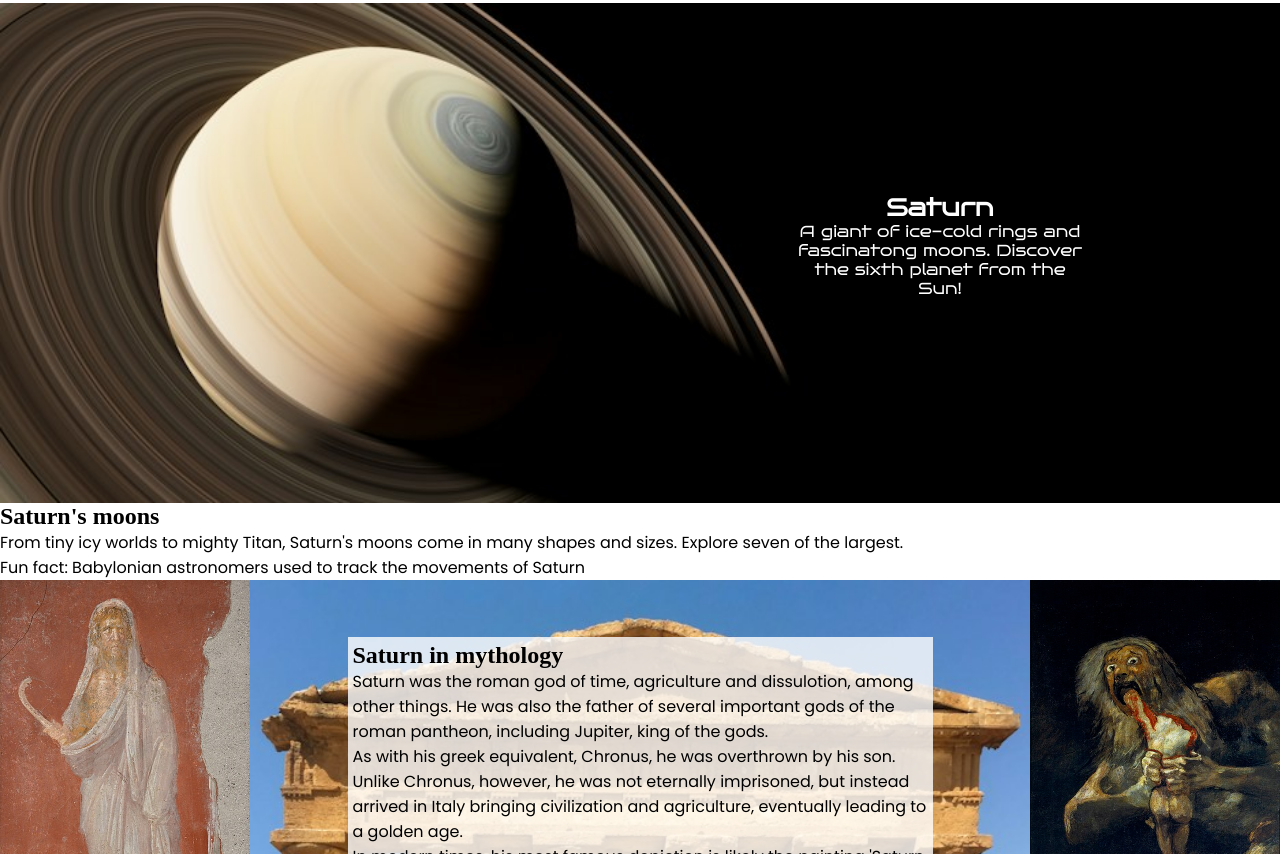
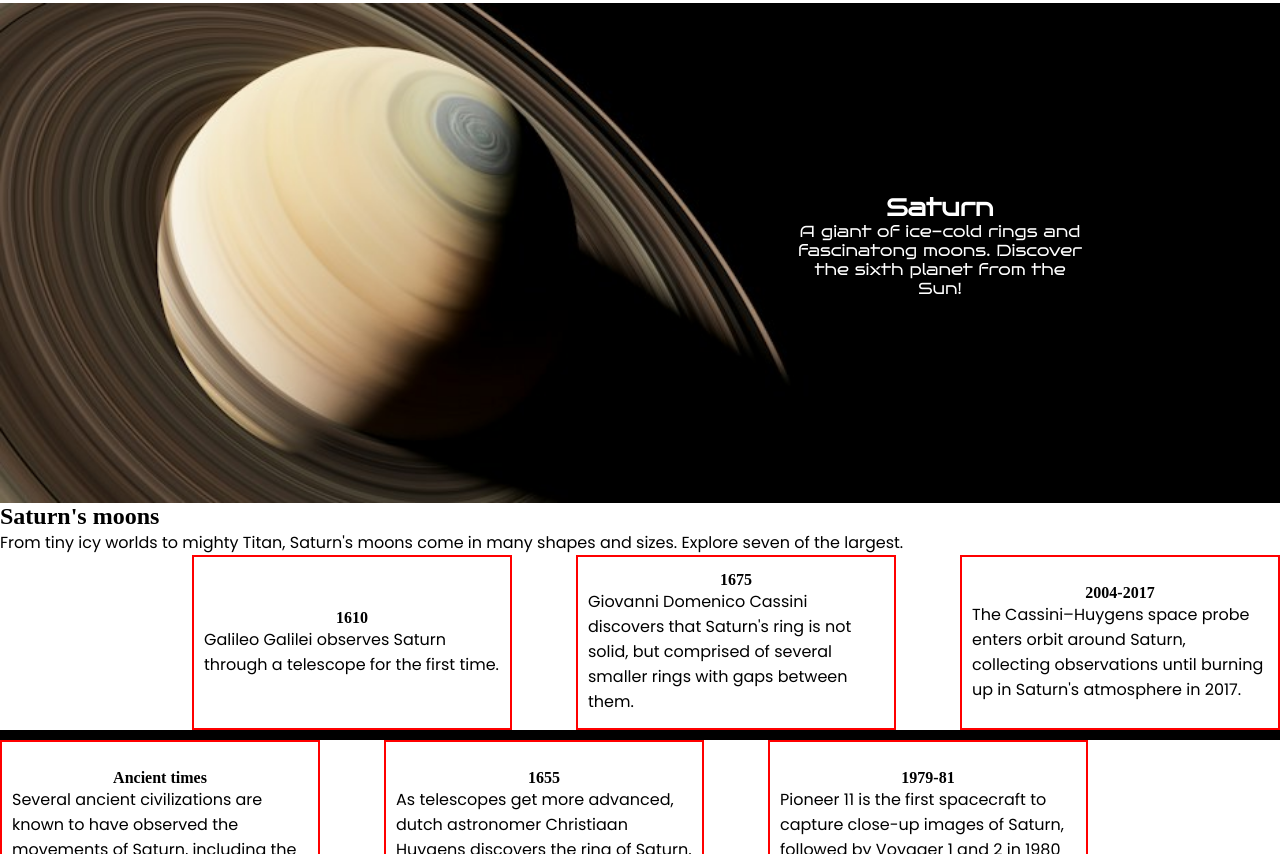
Before and after one commit to RixRax1/Oppgave-3-Planet-prosjekt, a plain HTML site: page index.html in a window 1280 px wide. Shown: the part 98-952 px from the top of the page. Drawn offline with Linux system fonts and the light colour scheme.

Commit message:
Timeline core functional, style pending

```diff
--- a/index.html
+++ b/index.html
@@ -53,9 +53,37 @@
       </section>
 
       <section id="history">
-        <p>
-          Fun fact: Babylonian astronomers used to track the movements of Saturn
-        </p>
+        <div id="timeline-main">
+          <div id="tl-top" class="tl-cont">
+            <article class="tl-point">
+              <h4 class="tl-year">1610</h4>
+              <p class="tl-event">Galileo Galilei observes Saturn through a telescope for the first time.</p>
+            </article>
+            <article class="tl-point">
+              <h4 class="tl-year">1675</h4>
+              <p class="tl-event">Giovanni Domenico Cassini discovers that Saturn's ring is not solid, but comprised of several smaller rings with gaps between them.</p>
+            </article>
+            <article class="tl-point">
+              <h4 class="tl-year">2004-2017</h4>
+              <p class="tl-event">The Cassini–Huygens space probe enters orbit around Saturn, collecting observations until burning up in Saturn's atmosphere in 2017.</p>
+            </article>
+          </div>
+          <div id="tl-line"></div>
+          <div id="tl-bottom" class="tl-cont">
+            <article class="tl-point">
+              <h4 class="tl-year">Ancient times</h4>
+              <p class="tl-event">Several ancient civilizations are known to have observed the movements of Saturn, including the Babylonians</p>
+            </article>
+            <article class="tl-point">
+              <h4 class="tl-year">1655</h4>
+              <p class="tl-event">As telescopes get more advanced, dutch astronomer Christiaan Huygens discovers the ring of Saturn, along with the moon Titan.</p>
+            </article>
+            <article class="tl-point">
+              <h4 class="tl-year">1979-81</h4>
+              <p class="tl-event">Pioneer 11 is the first spacecraft to capture close-up images of Saturn, followed by Voyager 1 and 2 in 1980 and 81 respectively.</p>
+            </article>
+          </div>
+        </div>
       </section>
 
       <section id="mythology">
--- a/style.css
+++ b/style.css
@@ -81,6 +81,32 @@ p {
   display: flex;
 }
 
+/* Timeline section styling */
+.tl-cont{
+  display: flex;
+  height: 175px;
+  width: 100%;
+  gap: 5%;
+}
+#tl-top{
+  justify-content: end;
+}
+#tl-line{
+  width: 100%;
+  height: 10px;
+  background-color: black;
+}
+.tl-point{
+  border: 2px solid red;
+  padding: 10px;
+  width: 25%;
+  height: inherit;
+  display: flex;
+  flex-direction: column;
+  align-items: center;
+  justify-content: center;
+}
+
 /* Mythology section styling */
 .myth-img {
   max-width: 250px;
```
